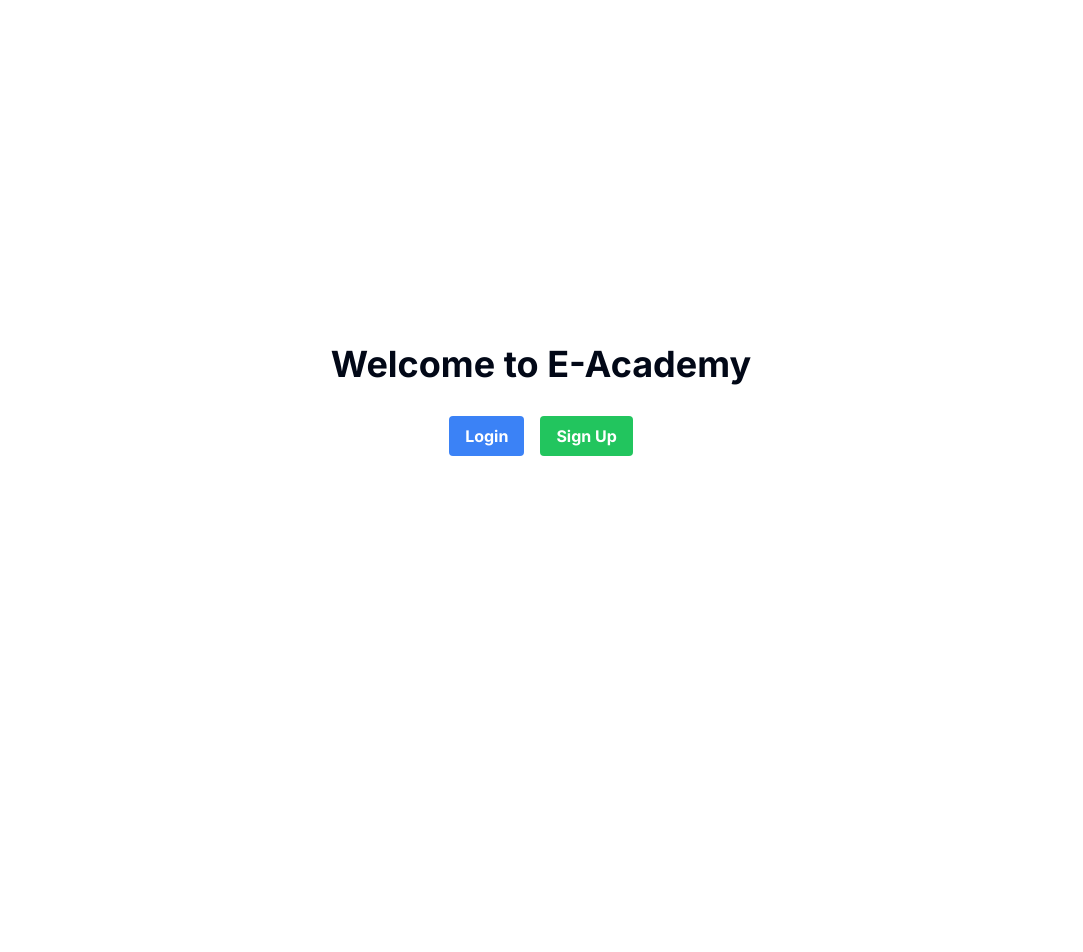
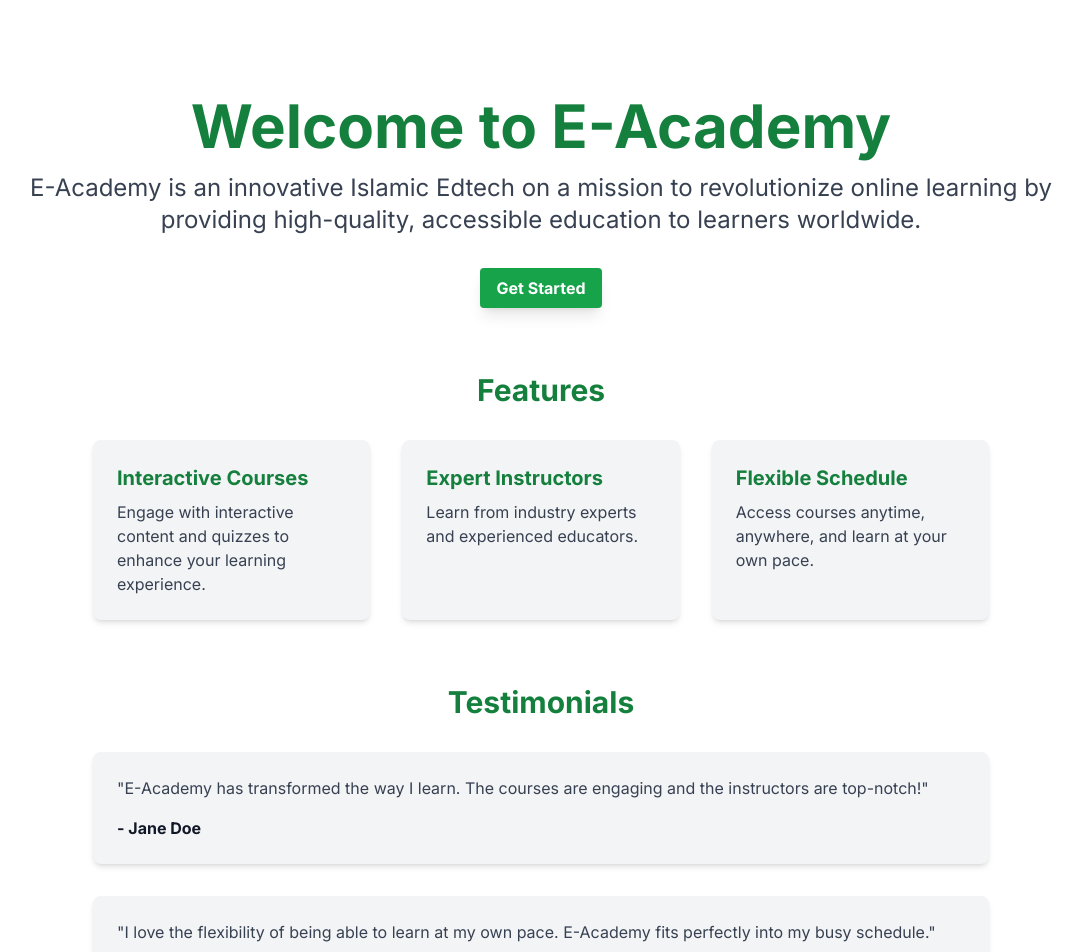
Before and after one commit to happychuks/e-academy, a Next.js app: page / in a window 1280 px wide. Shown: the top 952 px of the page, without its empty margins (99-1182 px from the left). Before the commit the page ends 800 px from the top, so only its background shows below. Built offline with nearby package versions, Linux system fonts and the light colour scheme.

Commit message:
feat: added test landing page

```diff
--- a/src/app/page.tsx
+++ b/src/app/page.tsx
@@ -2,16 +2,58 @@ import Link from 'next/link'
 
 export default function Home() {
   return (
-    <main className="flex min-h-screen flex-col items-center justify-center p-24">
-      <h1 className="text-4xl font-bold mb-8">Welcome to E-Academy</h1>
-      <div className="flex gap-4">
-        <Link href="/login" className="bg-blue-500 hover:bg-blue-700 text-white font-bold py-2 px-4 rounded">
-          Login
-        </Link>
-        <Link href="/signup" className="bg-green-500 hover:bg-green-700 text-white font-bold py-2 px-4 rounded">
-          Sign Up
-        </Link>
-      </div>
+    <main className="flex flex-col items-center justify-center min-h-screen p-4 sm:p-8 lg:p-24 bg-white text-gray-900">
+      {/* Hero Section */}
+      <section className="text-center mb-16">
+        <h1 className="text-4xl sm:text-5xl lg:text-6xl font-bold mb-4 text-green-700">Welcome to E-Academy</h1>
+        <p className="text-lg sm:text-xl lg:text-2xl mb-8 text-gray-700">
+          E-Academy is an innovative Islamic Edtech on a mission to revolutionize online learning by providing high-quality, accessible education to learners worldwide.
+        </p>
+        <div className="flex gap-4 justify-center">
+          <Link href="/login" className="bg-green-600 hover:bg-green-700 text-white font-bold py-2 px-4 rounded shadow-lg transform hover:scale-105 transition-transform">
+            Get Started
+          </Link>
+        </div>
+      </section>
+
+      {/* Features Section */}
+      <section className="w-full max-w-4xl mb-16">
+        <h2 className="text-3xl font-bold text-center mb-8 text-green-700">Features</h2>
+        <div className="grid grid-cols-1 sm:grid-cols-2 lg:grid-cols-3 gap-8">
+          <div className="bg-gray-100 p-6 rounded-lg shadow-md">
+            <h3 className="text-xl font-bold mb-2 text-green-700">Interactive Courses</h3>
+            <p className="text-gray-700">Engage with interactive content and quizzes to enhance your learning experience.</p>
+          </div>
+          <div className="bg-gray-100 p-6 rounded-lg shadow-md">
+            <h3 className="text-xl font-bold mb-2 text-green-700">Expert Instructors</h3>
+            <p className="text-gray-700">Learn from industry experts and experienced educators.</p>
+          </div>
+          <div className="bg-gray-100 p-6 rounded-lg shadow-md">
+            <h3 className="text-xl font-bold mb-2 text-green-700">Flexible Schedule</h3>
+            <p className="text-gray-700">Access courses anytime, anywhere, and learn at your own pace.</p>
+          </div>
+        </div>
+      </section>
+
+      {/* Testimonials Section */}
+      <section className="w-full max-w-4xl mb-16">
+        <h2 className="text-3xl font-bold text-center mb-8 text-green-700">Testimonials</h2>
+        <div className="space-y-8">
+          <div className="bg-gray-100 p-6 rounded-lg shadow-md">
+            <p className="text-gray-700 mb-4">"E-Academy has transformed the way I learn. The courses are engaging and the instructors are top-notch!"</p>
+            <p className="text-gray-900 font-bold">- Jane Doe</p>
+          </div>
+          <div className="bg-gray-100 p-6 rounded-lg shadow-md">
+            <p className="text-gray-700 mb-4">"I love the flexibility of being able to learn at my own pace. E-Academy fits perfectly into my busy schedule."</p>
+            <p className="text-gray-900 font-bold">- John Smith</p>
+          </div>
+        </div>
+      </section>
+
+      {/* Footer Section */}
+      <footer className="w-full max-w-4xl text-center py-8 border-t border-gray-300">
+        <p className="text-gray-700">&copy; {new Date().getFullYear()} E-Academy. All rights reserved.</p>
+      </footer>
     </main>
   )
 }
```
Also changed, not shown: 1 other file (tests, documents, lock files or other folders).
